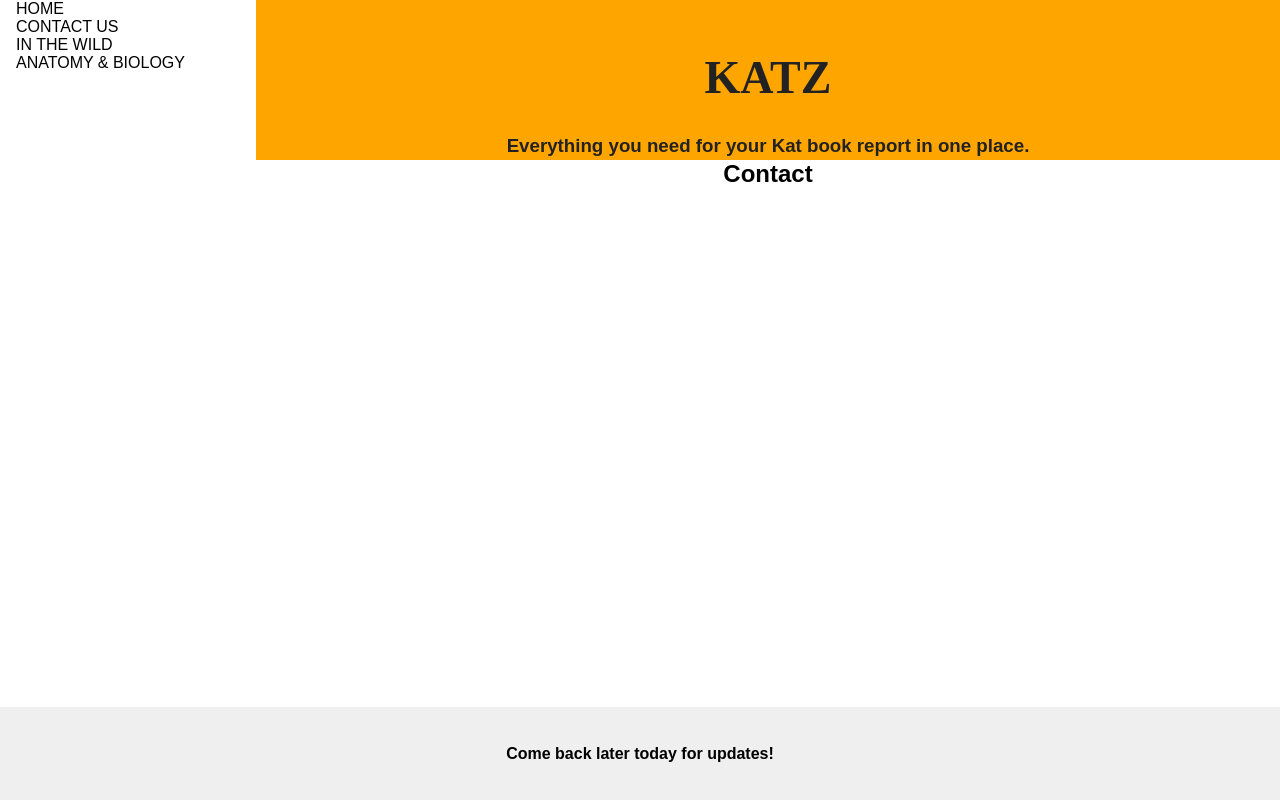
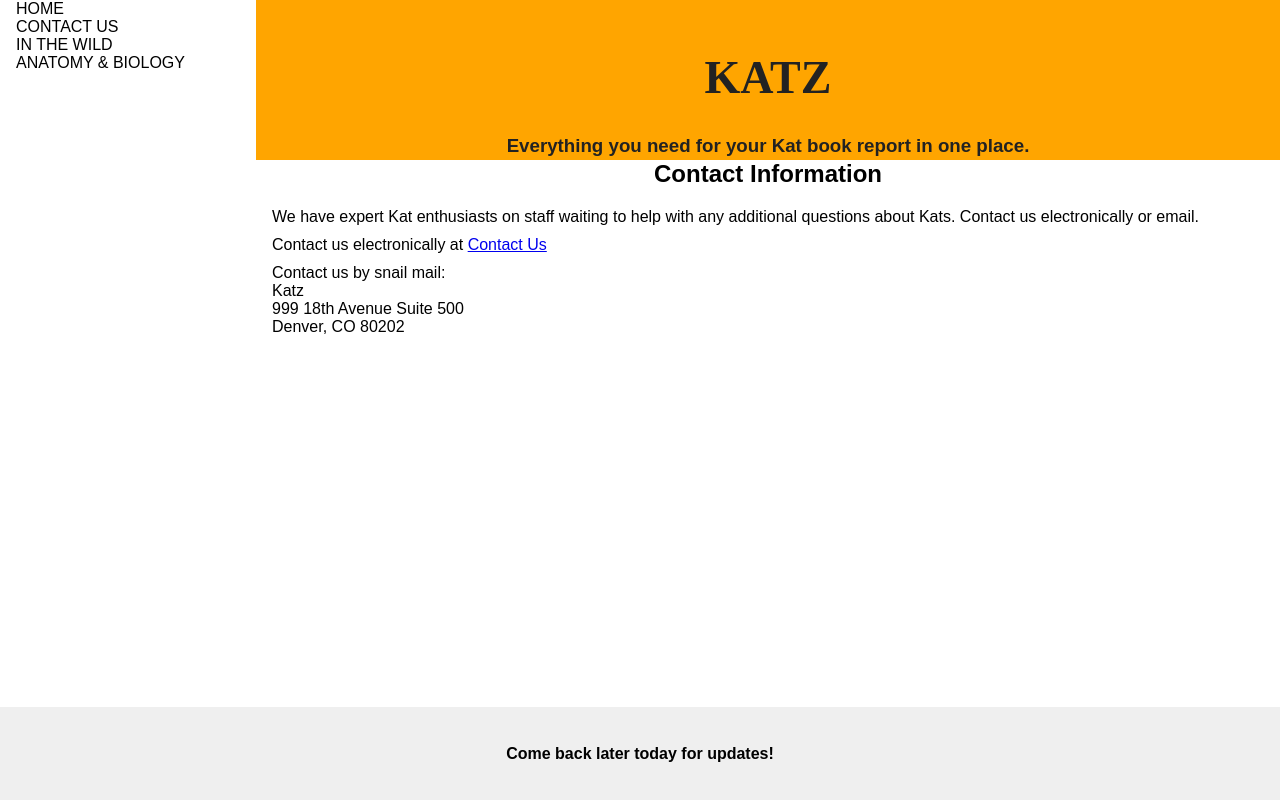
Before and after one commit to jshamley/kats, a React (Create React App) app: page / in a window 1280 px wide. Both pictures are taken after a click on the item "CONTACT US". Built offline with nearby package versions, Linux system fonts and the light colour scheme; a web font is replaced by a local one.

Commit message:
add contact us page

```diff
--- a/src/components/Contact/Contact.js
+++ b/src/components/Contact/Contact.js
@@ -1,12 +1,24 @@
 import React, { Component } from 'react';
+import './contact.css';
 
 class Contact extends Component {
   render() {
     return (
-      <div>
-        <h2 className="page-title">Contact</h2>
+      <div className='contact-page'>
+        <h2 className="page-title">Contact Information</h2>
         <div className="text-left">
-
+          We have expert Kat enthusiasts on staff waiting to help with any additional questions about Kats. Contact us electronically or email.
+          <div className='email-block'>
+            Contact us electronically at <a href='mailto:rcaddell@healthgrades.com'>Contact Us</a>
+            </div>
+            <div className='address-block'>
+              Contact us by snail mail:
+              <div className='address'>
+              <div>Katz</div>
+              <div>999 18th Avenue Suite 500</div>
+              <div>Denver, CO 80202</div>
+              </div>
+            </div>
         </div>
       </div>
     );
--- /dev/null
+++ b/src/components/Contact/contact.css
@@ -0,0 +1,9 @@
+.contact-page .email-block{
+  padding-top: 10px;
+  padding-bottom: 10px;
+
+}
+
+.contact-page .email-block .address {
+    padding-top: 20px;
+}
```
